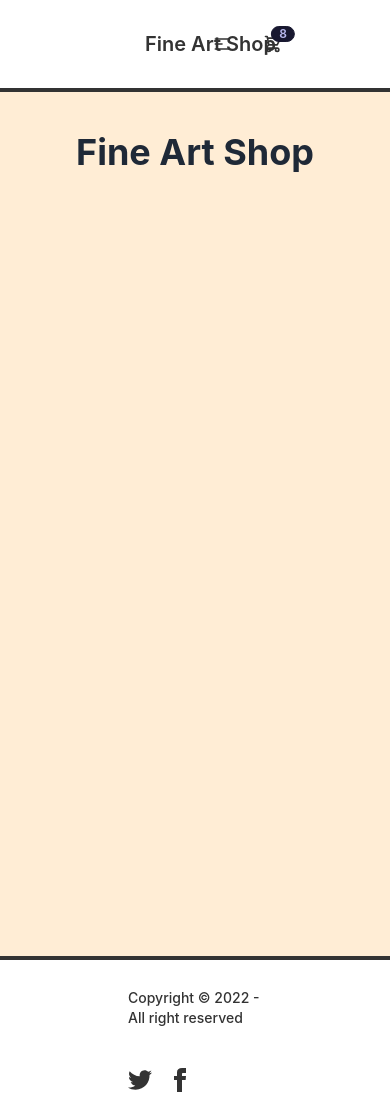
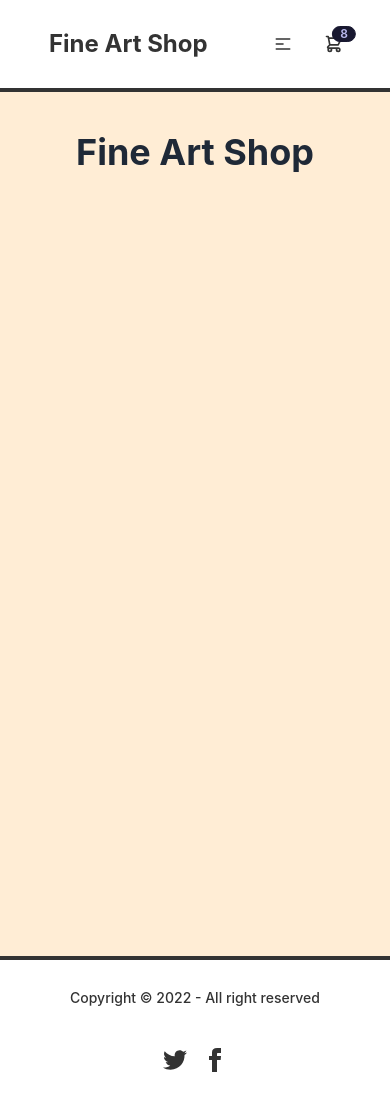
Before and after one commit to aleeacosta/cursoReactAlejandroAcosta, a React (Create React App) app: page / in a window 390 px wide. Built offline with nearby package versions, Linux system fonts and the light colour scheme.

Commit message:
cambios de UI

```diff
--- a/src/components/Footer.jsx
+++ b/src/components/Footer.jsx
@@ -3,7 +3,7 @@ import React from 'react'
 const Footer = () => {
   return (
     <>
-        <footer className="footer items-center bg-base-100 text-base-content px-32 py-7 mt-5 border-t-4 border-current" data-theme="bumblebee">
+        <footer className="footer items-center justify-items-center sm:justify-items-stretch bg-base-100 text-base-content sm:px-32 p-5 py-7 mt-5 border-t-4 border-current" data-theme="bumblebee">
             <div className="items-center grid-flow-col font-medium">
                 <p>Copyright © 2022 - All right reserved</p>
             </div>
--- a/src/components/Home.jsx
+++ b/src/components/Home.jsx
@@ -4,7 +4,7 @@ const Home = ({titulo}) => {
   return (
     <div className='h-screen p-15'>
 
-        <h1 className="text-center text-4xl font-bold pt-10">{titulo}</h1>
+        <h1 className="text-center text-4xl font-bold pt-10 text-current">{titulo}</h1>
 
     </div>
   )
--- a/src/components/ItemListContainer.jsx
+++ b/src/components/ItemListContainer.jsx
@@ -29,7 +29,7 @@ const ItemListContainer = ({greeting}) => {
     <>
       <div className='h-full'>
 
-        <h1 className="text-center text-4xl font-bold pt-10">{greeting}</h1>
+        <h1 className="text-center text-4xl font-bold pt-10 text-current">{greeting}</h1>
 
         {
           products.length ? (
@@ -40,7 +40,7 @@ const ItemListContainer = ({greeting}) => {
 
           ) : (
           <div className='h-screen'>
-            <p className='text-center m-7'>Cargando Productos...</p>
+            <p className='text-center m-7 text-current'>Cargando Productos...</p>
           </div>)
         }
 
--- a/src/components/NavBar.jsx
+++ b/src/components/NavBar.jsx
@@ -4,23 +4,9 @@ import { Link } from 'react-router-dom'
 const NavBar = (props) => {
   return (
     <>
-        {/* <div className="navbar bg-base-100 px-32 py-5 border-b-4 border-current" data-theme="bumblebee">
-            <div className="flex-1">
-                <Link to={'/'} className="btn btn-ghost normal-case text-xl">Fine Art Shop</Link>
-            </div>
-            <div className="flex-none">
-                <ul className="menu menu-horizontal p-0 font-medium text-lg">
-                    <li><Link to={'/productos'}>Products</Link></li>
-                    <li><a>About Us</a></li>
-                    <li><a>Contact</a></li>
-                </ul>
-            </div>
-            {props.children}
-        </div>  */}
-
-        <div class="navbar bg-base-100 px-32 py-5 border-b-4 border-current" data-theme="bumblebee">
+        <div class="navbar bg-base-100 sm:px-32 px-8 py-5 border-b-4 border-current" data-theme="bumblebee">
             <div class="navbar-start">
-                <Link to={'/'} className="btn btn-ghost normal-case text-xl">Fine Art Shop</Link>
+                <Link to={'/'} className="btn btn-ghost normal-case text-2xl font-bold">Fine Art Shop</Link>
             </div>
 
             <div class="navbar-end">
@@ -31,13 +17,11 @@ const NavBar = (props) => {
                     <li><a>Contact</a></li>
                 </ul>
             </div>
-
-
                 <div class="dropdown">
                     <label tabindex="0" class="btn btn-ghost lg:hidden">
                         <svg xmlns="http://www.w3.org/2000/svg" class="h-5 w-5" fill="none" viewBox="0 0 24 24" stroke="currentColor"><path stroke-linecap="round" stroke-linejoin="round" stroke-width="2" d="M4 6h16M4 12h8m-8 6h16" /></svg>
                     </label>
-                    <ul tabindex="0" class="menu menu-compact dropdown-content mt-3 p-2 shadow bg-base-100 rounded-box w-40 font-medium text-lg">
+                    <ul tabindex="0" class="menu menu-compact dropdown-content mt-3 p-2 shadow bg-base-100 rounded-box w-32 font-medium text-lg">
                     <li><Link to={'/productos'}>Products</Link></li>
                         <li><a>About Us</a></li>
                         <li><a>Contact</a></li>
@@ -46,13 +30,6 @@ const NavBar = (props) => {
             </div>
             {props.children}
         </div>
-
-
-
-
-
-
-
     </>
   )
 }
```
